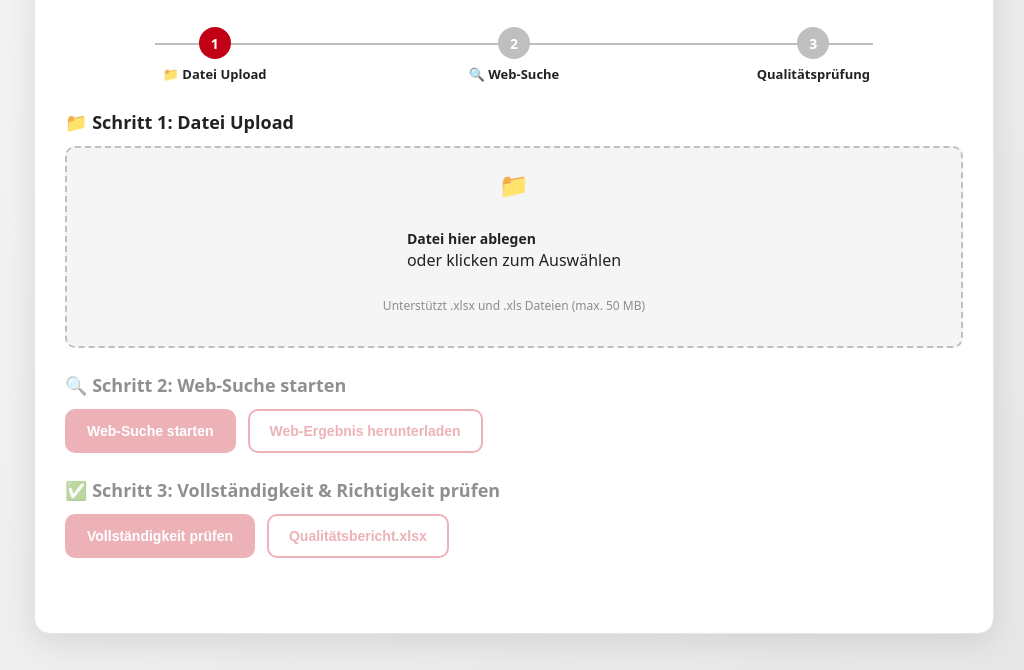
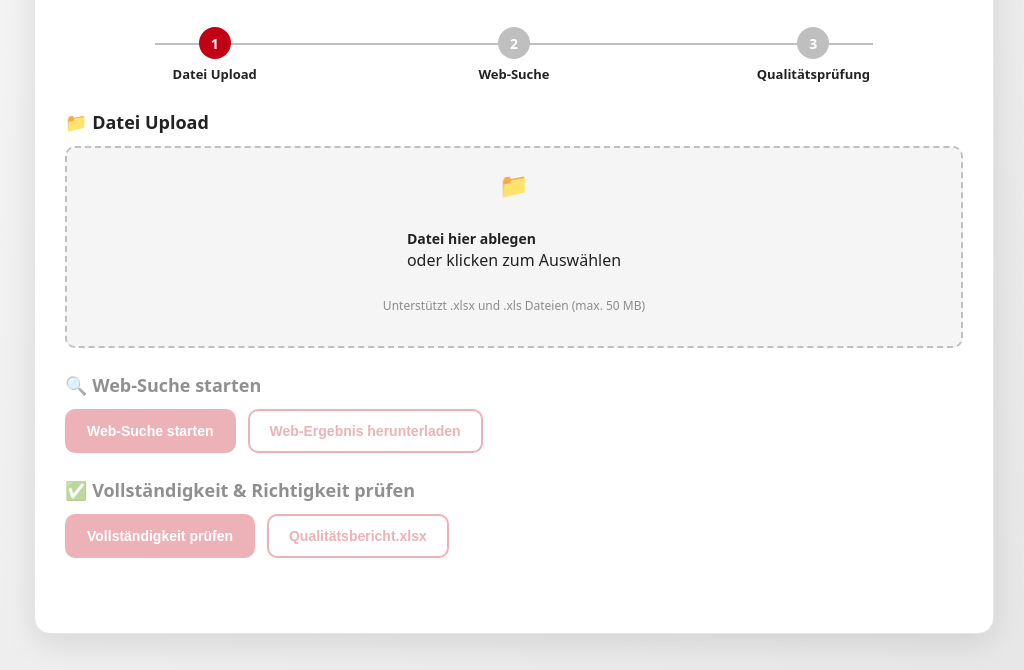
Before and after one commit to Onssrasra/QMPxDB-SiemensCheck, a website: page index.html in a window 1280 px wide. Shown: the part 130-800 px from the top of the page, without its empty margins (126-1150 px from the left). Drawn offline with Linux system fonts and the light colour scheme.

Commit message:
Update index.html

```diff
--- a/index.html
+++ b/index.html
@@ -361,11 +361,11 @@
       <div class="pipeline-steps">
         <div class="step active" id="step-1">
           <div class="step-number">1</div>
-          <div class="step-title">📁 Datei Upload</div>
+          <div class="step-title">Datei Upload</div>
         </div>
         <div class="step" id="step-2">
           <div class="step-number">2</div>
-          <div class="step-title">🔍 Web-Suche</div>
+          <div class="step-title">Web-Suche</div>
         </div>
         <div class="step" id="step-3">
           <div class="step-number">3</div>
@@ -375,7 +375,7 @@
 
       <!-- Step 1: Upload -->
       <div class="action-section" id="upload-section">
-        <h3>📁 Schritt 1: Datei Upload</h3>
+        <h3>📁 Datei Upload</h3>
         <div id="dropzone" class="dropzone">
           <div class="dropzone-icon">📁</div>
           <p id="dzText">
@@ -389,7 +389,7 @@
 
       <!-- Step 2: Web Search -->
       <div class="action-section disabled" id="web-search-section">
-        <h3>🔍 Schritt 2: Web-Suche starten</h3>
+        <h3>🔍 Web-Suche starten</h3>
         <div class="action-buttons">
           <button id="webSearchBtn" disabled>Web-Suche starten</button>
           <button id="downloadWebBtn" class="secondary" disabled>Web-Ergebnis herunterladen</button>
@@ -414,7 +414,7 @@
 
       <!-- Step 3: Quality Check -->
       <div class="action-section disabled" id="quality-section">
-        <h3>✅ Schritt 3: Vollständigkeit & Richtigkeit prüfen</h3>
+        <h3>✅ Vollständigkeit & Richtigkeit prüfen</h3>
         <div class="action-buttons">
           <button id="qualityCheckBtn" disabled>Vollständigkeit prüfen</button>
           <button id="downloadQualityBtn" class="secondary" disabled>Qualitätsbericht.xlsx</button>
```
